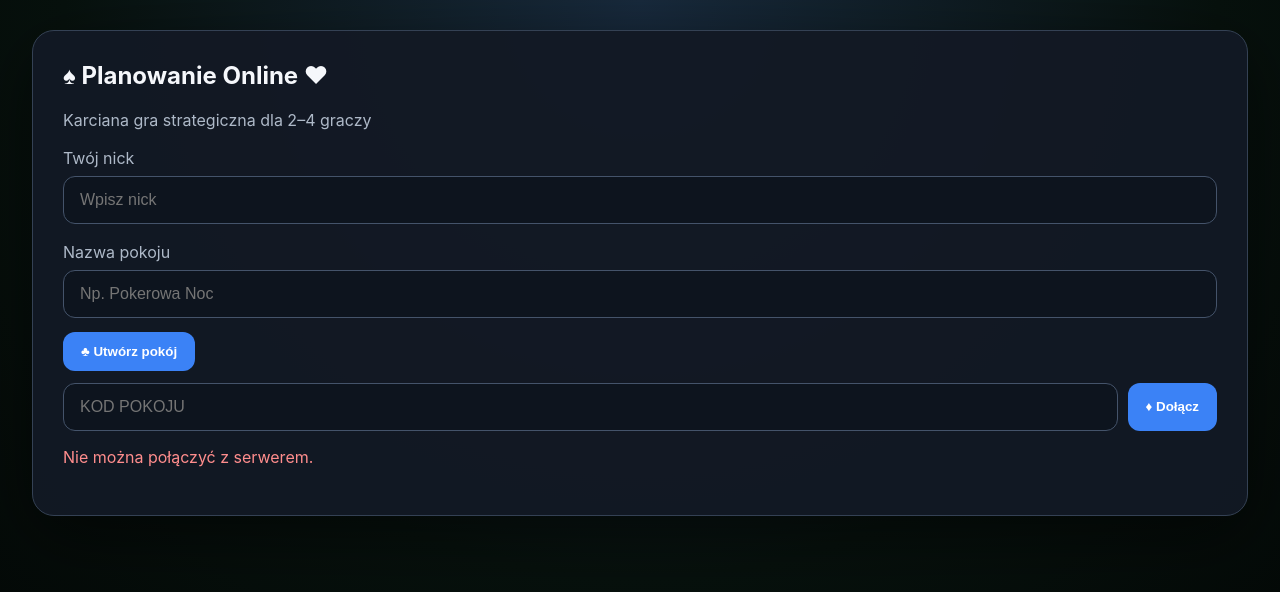
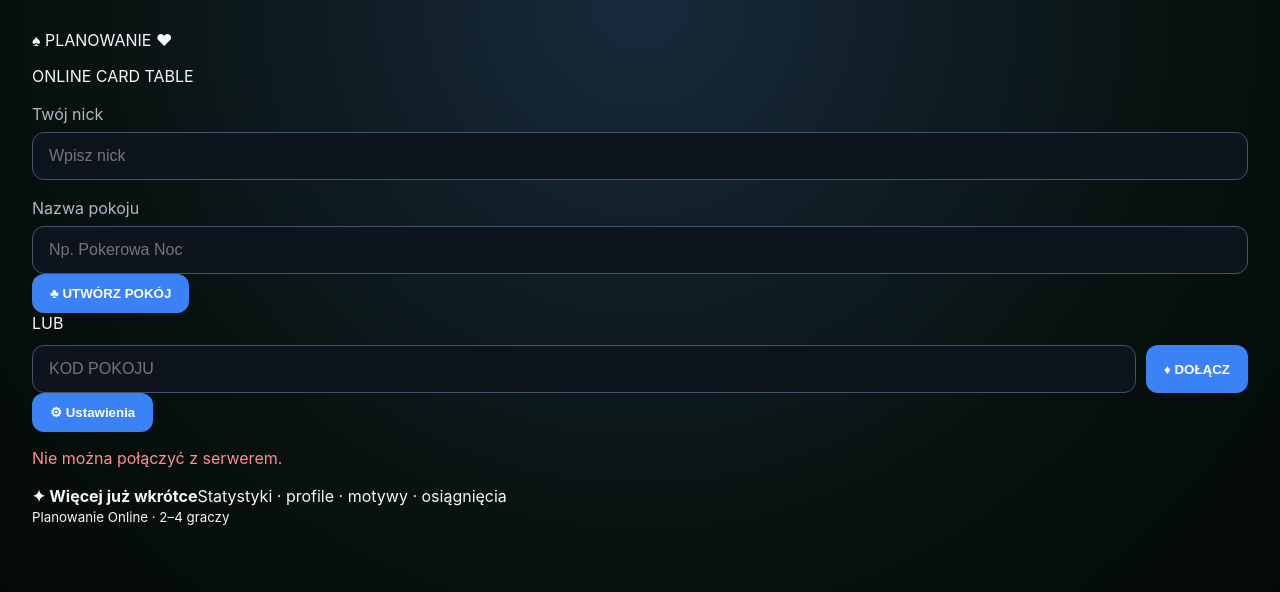
Before and after one commit to xarakson123-ai/Planowanie, a plain HTML site: page index.html in a window 1280 px wide. Drawn offline with nearby package versions, Linux system fonts and the light colour scheme; no server answers.

Commit message:
Dodaj nowoczesne menu glowne i ustawienia

```diff
--- a/index.html
+++ b/index.html
@@ -8,37 +8,54 @@
 </head>
 <body>
   <main class="app">
-    <section id="lobby" class="panel">
+    <section id="mainMenu" class="main-menu">
+      <div class="menu-glow"></div>
+      <div class="menu-logo">♠ <span>PLANOWANIE</span> ♥</div>
+      <p class="menu-subtitle">ONLINE CARD TABLE</p>
+      <div class="menu-card">
+        <label for="playerName">Twój nick</label>
+        <input id="playerName" maxlength="20" placeholder="Wpisz nick" autocomplete="off" />
+        <label for="roomName">Nazwa pokoju</label>
+        <input id="roomName" maxlength="24" placeholder="Np. Pokerowa Noc" autocomplete="off" />
+        <div class="menu-buttons">
+          <button id="createRoomButton" class="primary-menu-btn">♣ UTWÓRZ POKÓJ</button>
+          <div class="menu-divider"><span>LUB</span></div>
+          <div class="join-row">
+            <input id="roomCode" maxlength="5" placeholder="KOD POKOJU" autocomplete="off" />
+            <button id="joinRoomButton">♦ DOŁĄCZ</button>
+          </div>
+          <button id="settingsButton" class="settings-btn">⚙ Ustawienia</button>
+        </div>
+        <p id="message" class="message"></p>
+      </div>
+      <div class="future-box"><b>✦ Więcej już wkrótce</b><span>Statystyki · profile · motywy · osiągnięcia</span></div>
+      <small class="menu-footer">Planowanie Online · 2–4 graczy</small>
+    </section>
+
+    <section id="settingsPanel" class="main-menu hidden">
+      <div class="menu-card settings-card">
+        <button id="backToMenuButton" class="secondary">← Powrót</button>
+        <div class="settings-title">⚙ USTAWIENIA</div>
+        <div class="setting-row"><div><b>Sortowanie kart</b><small>Wybierz domyślny sposób układania kart.</small></div><select id="menuSort"><option value="suit">♥♦♣♠ Kolory</option><option value="rank">2–A Liczby</option></select></div>
+        <div class="setting-row"><div><b>Animacje</b><small>Efekty interfejsu podczas gry.</small></div><button id="animationsToggle" class="toggle">WŁĄCZONE</button></div>
+        <div class="future-settings">🔒 Kolejne ustawienia pojawią się tutaj w przyszłości.</div>
+      </div>
+    </section>
+
+    <section id="lobby" class="panel hidden">
       <h1>♠ Planowanie Online ♥</h1>
       <p class="subtitle">Karciana gra strategiczna dla 2–4 graczy</p>
-
-      <label for="playerName">Twój nick</label>
-      <input id="playerName" maxlength="20" placeholder="Wpisz nick" autocomplete="off" />
-
-      <label for="roomName">Nazwa pokoju</label>
-      <input id="roomName" maxlength="24" placeholder="Np. Pokerowa Noc" autocomplete="off" />
-
-      <div class="actions">
-        <button id="createRoomButton">♣ Utwórz pokój</button>
-      </div>
-
-      <div class="join-row">
-        <input id="roomCode" maxlength="5" placeholder="KOD POKOJU" autocomplete="off" />
-        <button id="joinRoomButton">♦ Dołącz</button>
-      </div>
-
-      <p id="message" class="message"></p>
+      <label for="playerNameLobby">Twój nick</label>
+      <input id="playerNameLobby" maxlength="20" placeholder="Wpisz nick" autocomplete="off" />
+      <label for="roomNameLobby">Nazwa pokoju</label>
+      <input id="roomNameLobby" maxlength="24" placeholder="Np. Pokerowa Noc" autocomplete="off" />
+      <div class="actions"><button id="createRoomButtonLobby">♣ Utwórz pokój</button></div>
+      <div class="join-row"><input id="roomCodeLobby" maxlength="5" placeholder="KOD POKOJU" autocomplete="off" /><button id="joinRoomButtonLobby">♦ Dołącz</button></div>
+      <p id="messageLobby" class="message"></p>
     </section>
 
     <section id="room" class="panel hidden">
-      <div class="room-header">
-        <div>
-          <h2>Pokój <span id="roomNameLabel">Bez nazwy</span></h2>
-          <p>Kod: <b id="roomCodeLabel">-----</b></p>
-          <p id="phaseLabel">Oczekiwanie na graczy</p>
-        </div>
-        <button id="copyRoomButton" class="secondary">Kopiuj kod</button>
-      </div>
+      <div class="room-header"><div><h2>Pokój <span id="roomNameLabel">Bez nazwy</span></h2><p>Kod: <b id="roomCodeLabel">-----</b></p><p id="phaseLabel">Oczekiwanie na graczy</p></div><button id="copyRoomButton" class="secondary">Kopiuj kod</button></div>
       <div id="players" class="players"></div>
       <button id="startGameButton" class="start hidden">Rozpocznij grę</button>
     </section>
```
